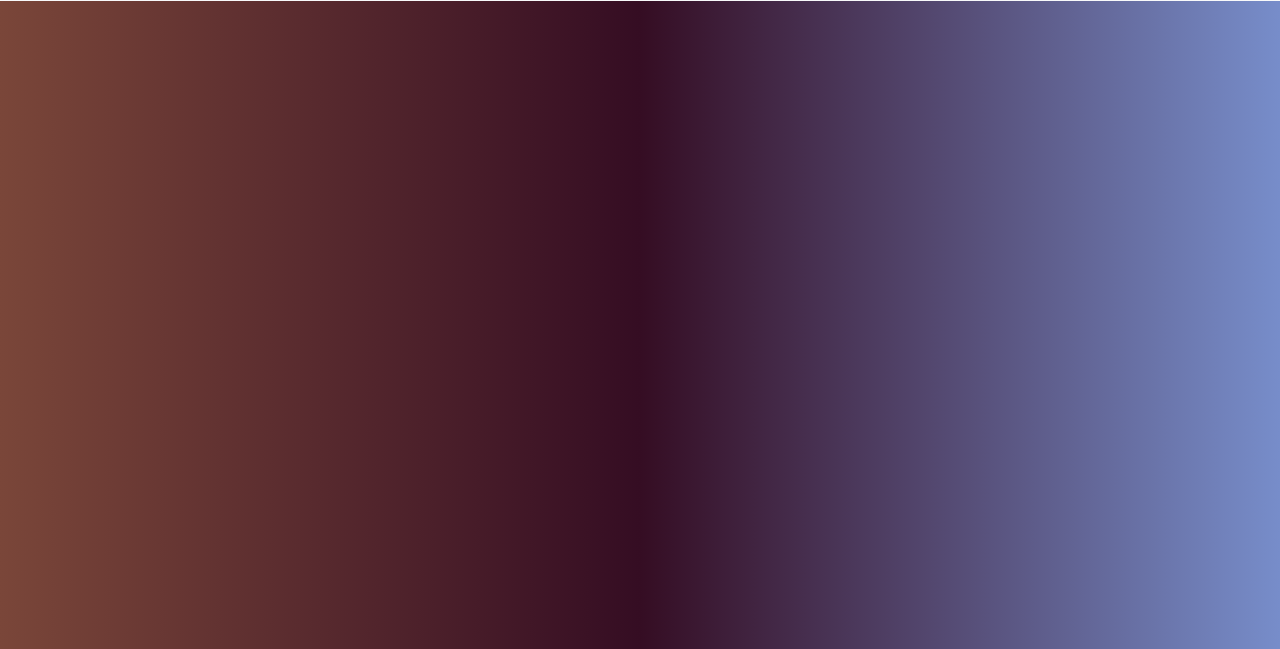
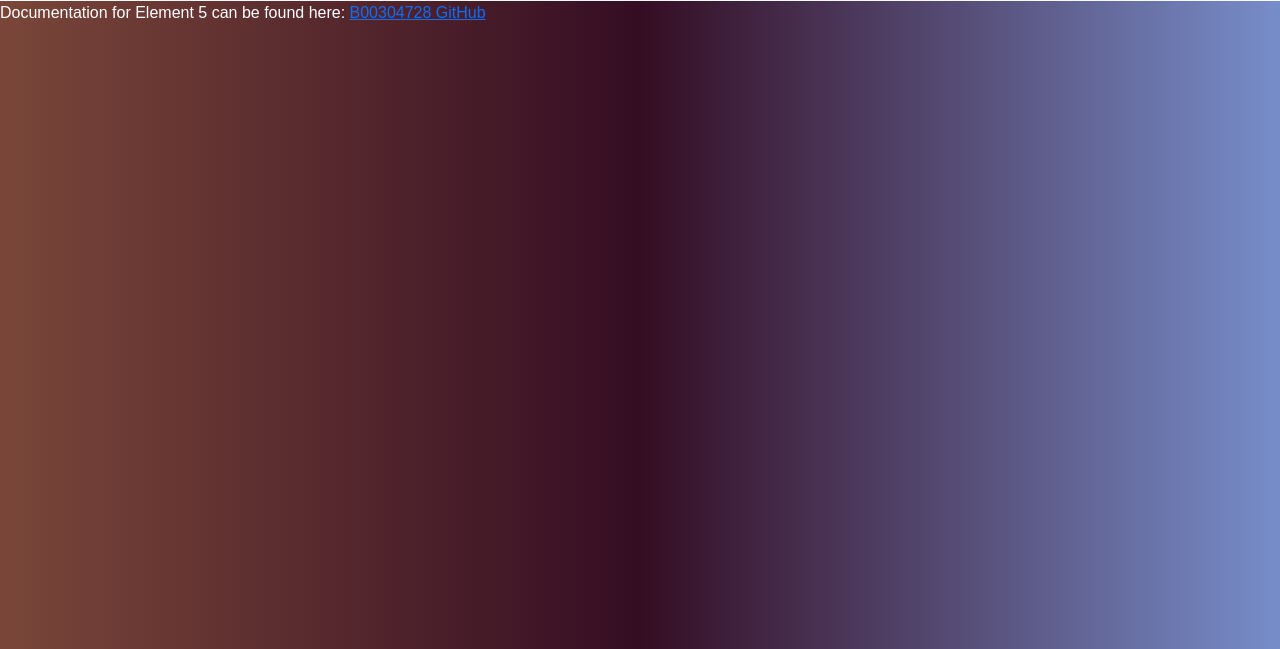
Before and after one commit to Cam-J/B00304728-JSPF-SUBMISSION, a plain HTML site: page doc.html in a window 1280 px wide. Shown: the part 151-800 px from the top of the page. Drawn offline with nearby package versions, Linux system fonts and the light colour scheme.

Commit message:
Finished website

```diff
--- a/doc.html
+++ b/doc.html
@@ -51,5 +51,7 @@
             </div>
           </div>
         </nav>
+
+        <p> Documentation for Element 5 can be found here: <a href="https://github.com/Cam-J/babylonJSdev/blob/main/dev.md" class="link-underline-light">B00304728 GitHub</a></p>
     </body>
 </html>
```
